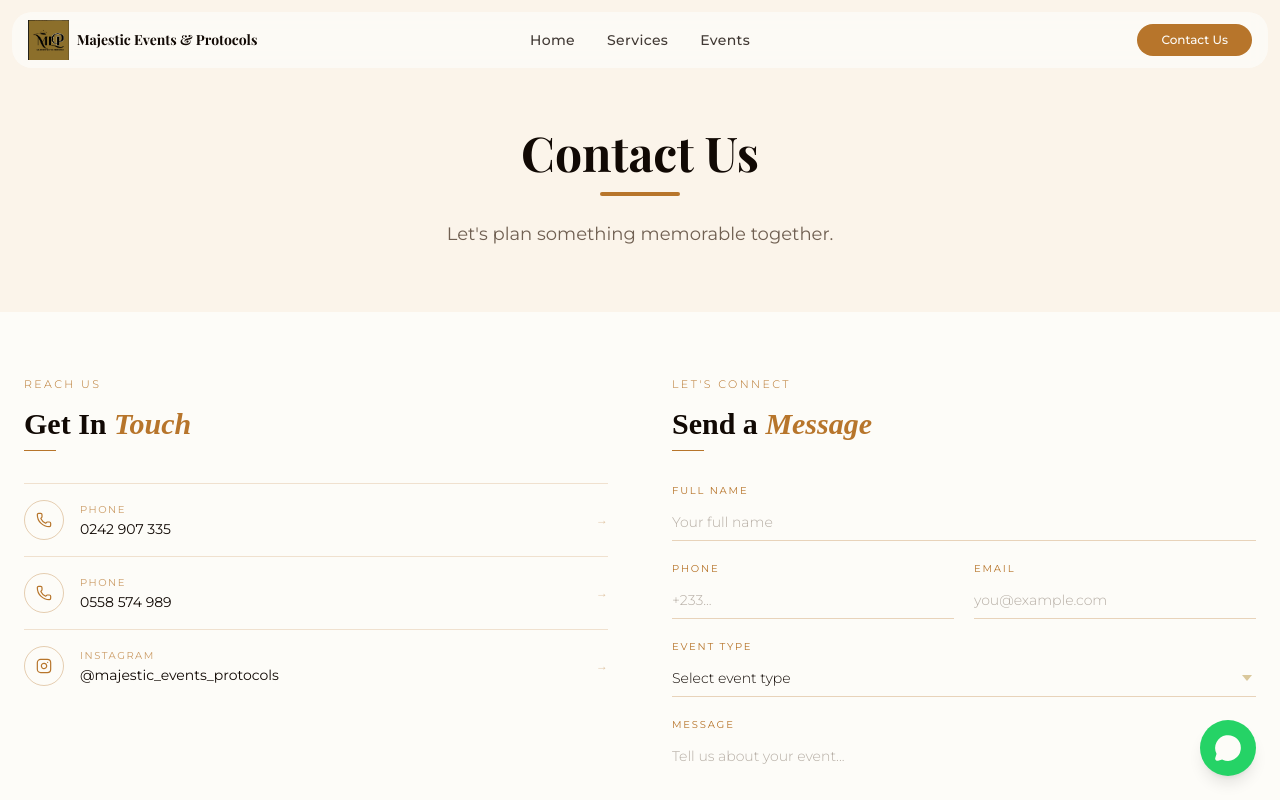
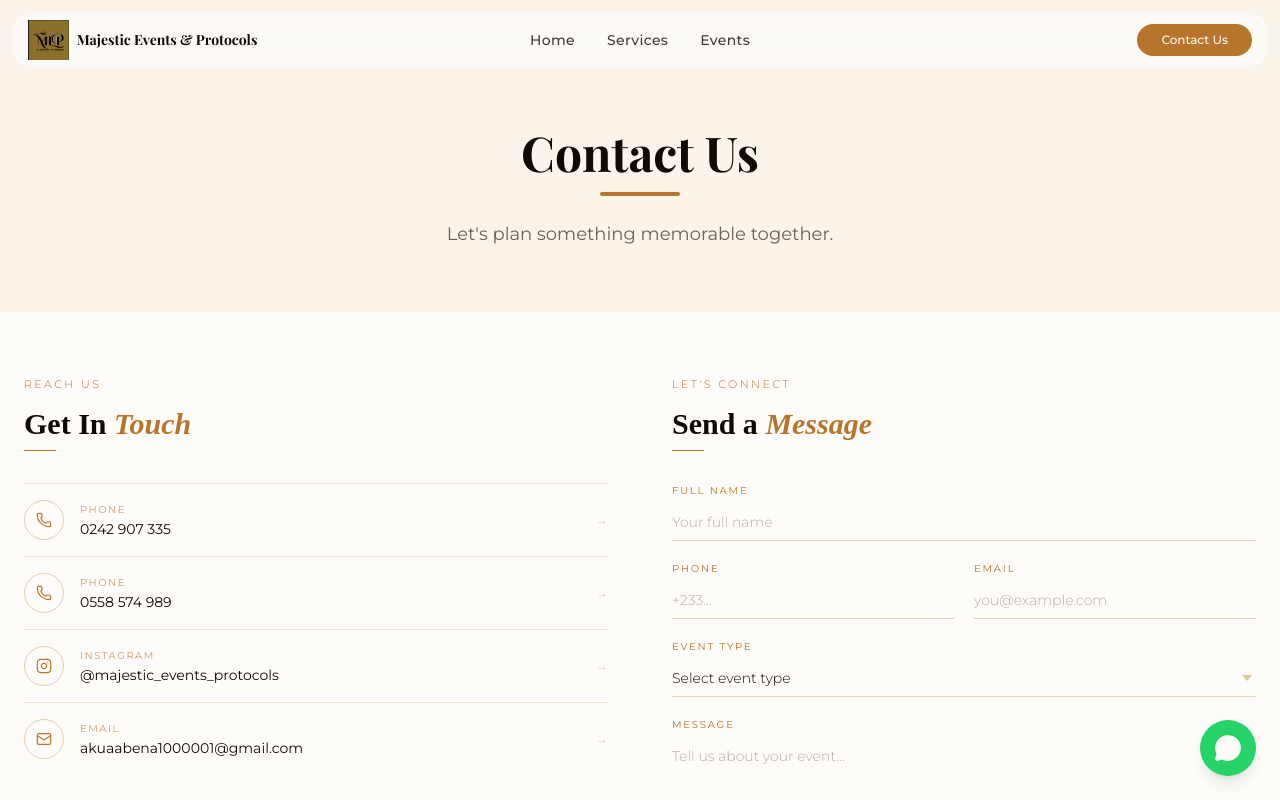
Before and after one commit to Mmabiaa/Majestic-Event-Protocols, a React (Vite) app in the folder ui/: page /contact in a window 1280 px wide. Shown: the top 800 px of the page. Built offline with nearby package versions, Linux system fonts and the light colour scheme; a web font is replaced by a local one.

Commit message:
ref (contact info): add mail

```diff
--- a/ui/src/components/pages/contact/ContactInfo.tsx
+++ b/ui/src/components/pages/contact/ContactInfo.tsx
@@ -1,4 +1,4 @@
-import { Phone, Instagram } from "lucide-react";
+import { Phone, Instagram, Mail } from "lucide-react";
 
 const contacts = [
   { href: "tel:0242907335", Icon: Phone, label: "Phone", value: "0242 907 335" },
@@ -8,6 +8,13 @@ const contacts = [
     Icon: Instagram,
     label: "Instagram",
     value: "@majestic_events_protocols",
+    external: true,
+  },
+  {
+    href: "mailto:akuaabena1000001@gmail.com",
+    Icon: Mail,
+    label: "Email",
+    value: "akuaabena1000001@gmail.com",
     external: true,
   },
 ];
```
